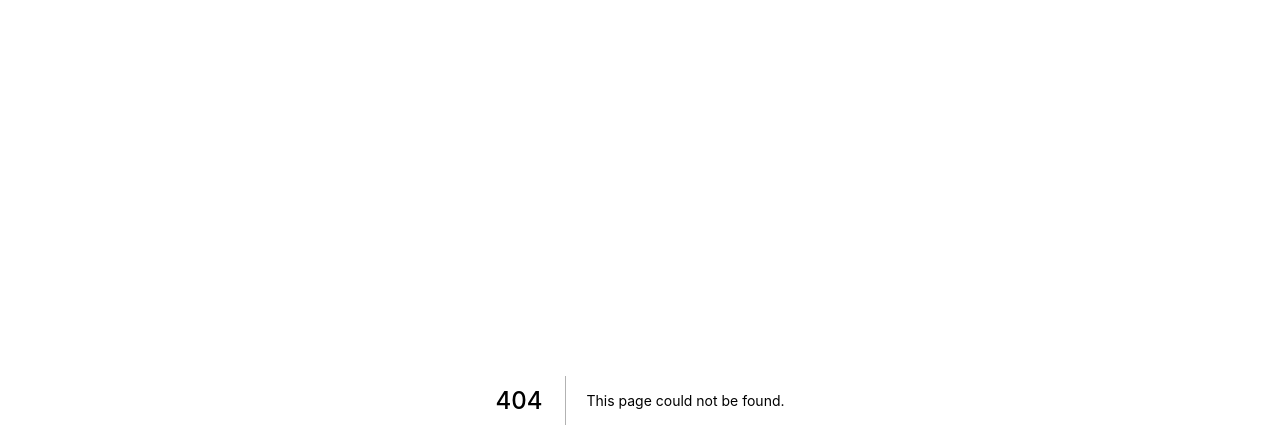
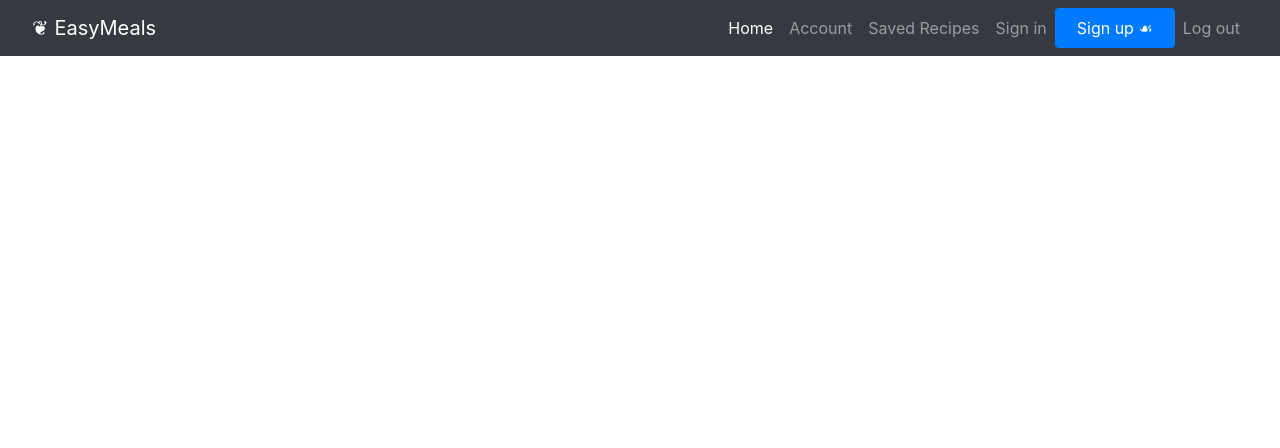
Before and after one commit to kennhartt/EasyMeals, a Next.js app in the folder EasyMealsWeb/: page /components/navbar in a window 1280 px wide. Before the commit this address had no page. Shown: the top 448 px of the page. Built offline with nearby package versions, Linux system fonts and the light colour scheme.

Commit message:
added components

```diff
--- /dev/null
+++ b/EasyMealsWeb/pages/_app.js
@@ -0,0 +1,5 @@
+import "bootstrap/dist/css/bootstrap.min.css";
+
+export default function MyApp({ Component, pageProps }) {
+  return <Component {...pageProps} />;
+}
--- /dev/null
+++ b/EasyMealsWeb/pages/components/navbar.jsx
@@ -0,0 +1,59 @@
+import React, { Component } from "react";
+
+class Navbar extends Component {
+  state = {};
+
+  render() {
+    return (
+      <div>
+        <nav class="navbar navbar-expand-md navbar-dark fixed-top bg-dark">
+          <a class="navbar-brand ml-3">&#10086; EasyMeals</a>
+          <button
+            class="navbar-toggler"
+            type="button"
+            data-toggle="collapse"
+            data-target="#navbarsExampleDefault"
+            aria-controls="navbarsExampleDefault"
+            aria-expanded="false"
+            aria-label="Toggle navigation"
+          >
+            <span class="navbar-toggler-icon"></span>
+          </button>
+
+          <div class="collapse navbar-collapse" id="navbarsExampleDefault">
+            <ul class="navbar-nav ml-auto mr-3 w-100 justify-content-end">
+              <li class="nav-item active">
+                <a class="nav-link">
+                  Home <span class="sr-only">(current)</span>
+                </a>
+              </li>
+              <li id="accountItem" class="nav-item">
+                <a class="nav-link">Account</a>
+              </li>
+              <li id="savedRecipes" class="nav-item">
+                <a class="nav-link">Saved Recipes</a>
+              </li>
+              <li id="signInItem" class="nav-item">
+                <a class="nav-link">Sign in</a>
+              </li>
+              <li id="signUpItem" class="nav-item active">
+                <a
+                  class="nav-link btn-primary rounded"
+                  role="button"
+                  style={{ width: 120, textAlign: "center" }}
+                >
+                  Sign up &#9753;
+                </a>
+              </li>
+              <li id="logOutItem" class="nav-item">
+                <a class="nav-link">Log out</a>
+              </li>
+            </ul>
+          </div>
+        </nav>
+      </div>
+    );
+  }
+}
+
+export default Navbar;
```
Also changed, not shown: EasyMealsWeb/pages/index.js (+10 -5 lines), EasyMealsWeb/next.config.js (added).
